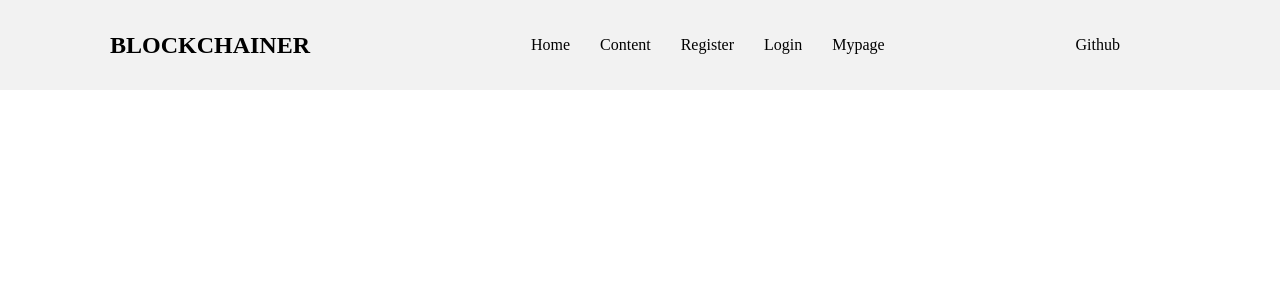
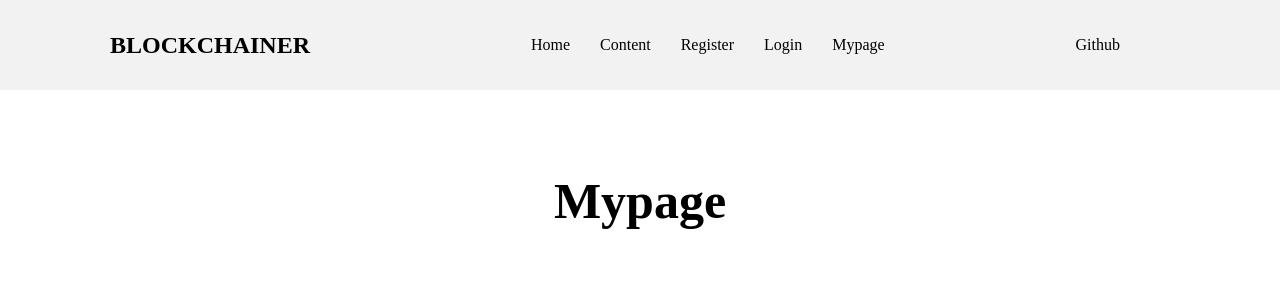
Before and after one commit to citron03/beb-03-blockchainer, a React (Create React App) app in the folder client/: page /mypage in a window 1280 px wide. Shown: the top 300 px of the page. Built offline with nearby package versions, Linux system fonts and the light colour scheme.

Commit message:
mypage 컴포넌트 생성

```diff
--- a/client/src/pages/Mypage.jsx
+++ b/client/src/pages/Mypage.jsx
@@ -1,5 +1,53 @@
+import styled from "styled-components";
+
+const Main = styled.main`
+margin-top: 90px;
+display: block;
+`;
+
+const Section = styled.section`
+scroll-margin-top: 70px;
+padding: 40px 0;
+overflow: hidden;
+`;
+
+const Container = styled.div`
+width: 100%;
+margin-right: auto;
+margin-left: auto;
+`;
+
+const Div = styled.div`
+  display: flex;
+  flex-wrap: wrap;
+  justify-content: center;
+`;
+
+const TitleDiv = styled.div`
+  text-align: center!important;
+  flex: 0 0 auto;
+  width: 100%;
+`;
+
+const Title = styled.h1`
+  font-size: 50px;
+  color: var(--color-black);
+`;
+
 const Mypage = () => {
-    return <>Mypage.js</>;
+  return (
+    <Main>
+      <Section>
+        <Container>
+          <Div>
+            <TitleDiv>
+              <Title>Mypage</Title>
+            </TitleDiv>
+          </Div>
+        </Container>
+      </Section>
+    </Main>
+  );
 }
 
 export default Mypage;
```
